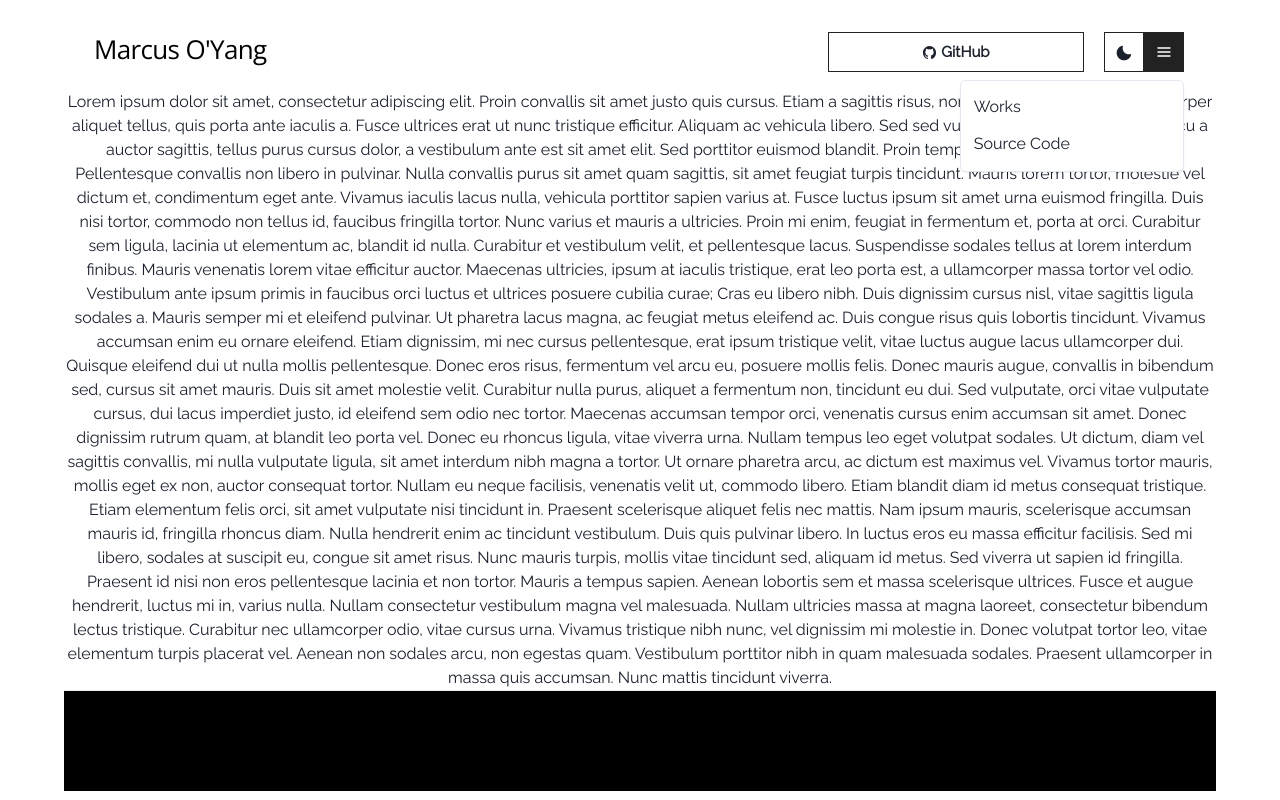
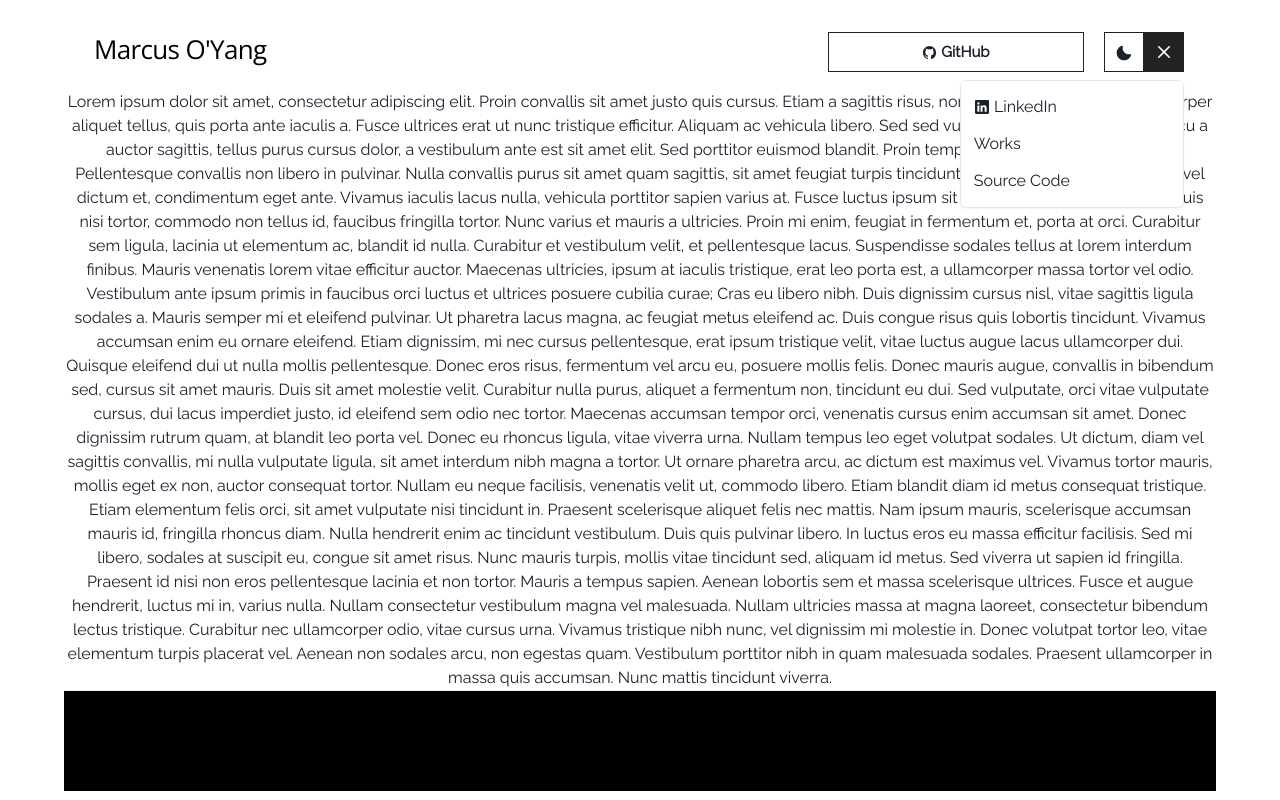
Before and after one commit to marcusoyang/nextjs-portfolio, a Next.js app: page / in a window 1280 px wide. Both pictures are taken after a click on the button 1164 px from the left and 52 px from the top of the page. Shown: the top 800 px of the page. Built offline with nearby package versions, Linux system fonts and the light colour scheme.

Commit message:
added hover changes

```diff
--- a/components/Navbar.tsx
+++ b/components/Navbar.tsx
@@ -15,9 +15,9 @@ import {
   MenuItem,
   MenuList,
 } from '@chakra-ui/react';
-import { HamburgerIcon, MoonIcon, SunIcon } from '@chakra-ui/icons';
+import { CloseIcon, HamburgerIcon, MoonIcon, SunIcon } from '@chakra-ui/icons';
 import NextLink from 'next/link';
-import { IoLogoGithub } from 'react-icons/io5';
+import { IoLogoGithub, IoLogoLinkedin } from 'react-icons/io5';
 import { NodeNextRequest } from 'next/dist/server/base-http/node';
 interface navLinkProps {
   href: string;
@@ -44,14 +44,16 @@ const NavLink: React.FC<navLinkProps> = (props) => (
 const Navbar = () => {
   const { colorMode, toggleColorMode } = useColorMode();
   const hoverColor = useColorModeValue('#222', '#333');
+  const expandColor = useColorModeValue('#FFF', '#222');
+  const expandColorBG = useColorModeValue('#222', '#FFF');
 
   return (
     <>
       <Box
         pos={'fixed'}
         mixBlendMode={'difference'}
-        pt={{ base: '16px', sm: '30px'}}
-        px={{ base: '16px', sm: '30px'}}
+        pt={{ base: '16px', sm: '30px' }}
+        px={{ base: '16px', sm: '30px' }}
         mx={'auto'}
         // maxW={'6xl'}
         // w='100%'
@@ -66,7 +68,7 @@ const Navbar = () => {
               pb={1}
               fontWeight={200}
               color={'white'}
-              fontSize={{ base: 20, sm: 26}}
+              fontSize={{ base: 20, sm: 26 }}
               display={'inline-block'}
             >
               Marcus&nbsp;
@@ -78,7 +80,7 @@ const Navbar = () => {
               pb={1}
               fontWeight={400}
               color={'white'}
-              fontSize={{ base: 20, sm: 26}}
+              fontSize={{ base: 20, sm: 26 }}
               display={'inline-block'}
             >
               O&apos;Yang
@@ -113,6 +115,7 @@ const Navbar = () => {
             fontSize={15}
             variant='outline'
             rounded='none'
+            transition='background 0.5s ease'
             _hover={{
               bg: hoverColor,
               color: '#FFF',
@@ -142,6 +145,7 @@ const Navbar = () => {
           h={10}
           variant='outline'
           rounded='none'
+          transition='background 0.5s ease'
           _hover={{
             bg: hoverColor,
           }}
@@ -161,22 +165,26 @@ const Navbar = () => {
         </Button>
 
         <Menu isLazy id='navbar-menu'>
+          {({ isOpen }) => (
+            <>
               <MenuButton
                 as={IconButton}
-            icon={<HamburgerIcon />}
+                isActive={isOpen}
+                icon={isOpen ? <CloseIcon maxW={3} /> : <HamburgerIcon />}
                 role='group'
                 w={10}
                 h={10}
                 variant='outline'
                 borderLeft='none'
                 rounded='none'
+                transition='background 0.5s ease'
                 _hover={{
                   bg: hoverColor,
-              color: 'white',
+                  color: '#FFF',
                 }}
                 _expanded={{
-              bg: hoverColor,
-              color: 'white',
+                  bg: expandColorBG,
+                  color: expandColor,
                 }}
                 _focus={{
                   boxShadow: 'none',
@@ -186,6 +194,16 @@ const Navbar = () => {
                 aria-label='Open Menu'
               />
               <MenuList bg={colorMode === 'light' ? '#FFF' : '#222'}>
+                <MenuItem
+                  as={Link}
+                  href='https://www.linkedin.com/in/marcus-oyang/'
+                  _focus={{
+                    boxShadow: 'none',
+                  }}
+                >
+                  <IoLogoLinkedin />
+                  &nbsp;LinkedIn
+                </MenuItem>
                 <NextLink href='/works' passHref>
                   <MenuItem
                     as={Link}
@@ -206,10 +224,14 @@ const Navbar = () => {
                   Source Code
                 </MenuItem>
               </MenuList>
+            </>
+          )}
         </Menu>
       </Flex>
 
-      {/* bottom navbar */}
+      {/*
+      bottom navbar
+      */}
 
       <Flex
         pos={'fixed'}
@@ -222,22 +244,26 @@ const Navbar = () => {
       >
         <Box ml={4}>
           <Menu isLazy id='navbar-menu'>
+            {({ isOpen }) => (
+              <>
                 <MenuButton
                   as={IconButton}
-              icon={<HamburgerIcon />}
+                  isActive={isOpen}
+                  icon={isOpen ? <CloseIcon maxW={3} /> : <HamburgerIcon />}
                   role='group'
                   w={10}
                   h={10}
                   variant='outline'
                   borderRight='none'
                   rounded='none'
+                  transition='background 0.5s ease'
                   _hover={{
                     bg: hoverColor,
-                color: 'white',
+                    color: '#FFF',
                   }}
                   _expanded={{
-                bg: hoverColor,
-                color: 'white',
+                    bg: expandColorBG,
+                    color: expandColor,
                   }}
                   _focus={{
                     boxShadow: 'none',
@@ -247,6 +273,16 @@ const Navbar = () => {
                   aria-label='Open Menu'
                 />
                 <MenuList bg={colorMode === 'light' ? '#FFF' : '#222'}>
+                  <MenuItem
+                    as={Link}
+                    href='https://www.linkedin.com/in/marcus-oyang/'
+                    _focus={{
+                      boxShadow: 'none',
+                    }}
+                  >
+                    <IoLogoLinkedin />
+                    &nbsp;LinkedIn
+                  </MenuItem>
                   <NextLink href='/works' passHref>
                     <MenuItem
                       as={Link}
@@ -267,6 +303,8 @@ const Navbar = () => {
                     Source Code
                   </MenuItem>
                 </MenuList>
+              </>
+            )}
           </Menu>
 
           <Button
@@ -276,6 +314,7 @@ const Navbar = () => {
             h={10}
             variant='outline'
             rounded='none'
+            transition='background 0.5s ease'
             _hover={{
               bg: hoverColor,
             }}
@@ -310,6 +349,7 @@ const Navbar = () => {
               fontSize={15}
               variant='outline'
               rounded='none'
+              transition='background 0.5s ease'
               _hover={{
                 bg: hoverColor,
                 color: '#FFF',
--- a/pages/_app.tsx
+++ b/pages/_app.tsx
@@ -10,7 +10,7 @@ function MyApp({ Component, pageProps }) {
   return (
     <ChakraProvider theme={theme}>
       <Fonts />
-      <Box mx={"auto"} maxW={"6xl"}>
+      <Box mx={"auto"} maxW={"6xl"} transitionDuration="500ms">
         <Navbar/>
         <Component {...pageProps} />
       </Box>
```
Also changed, not shown: 1 other file (tests, documents, lock files or other folders). Lines whose indentation alone changed are shown as unchanged.
